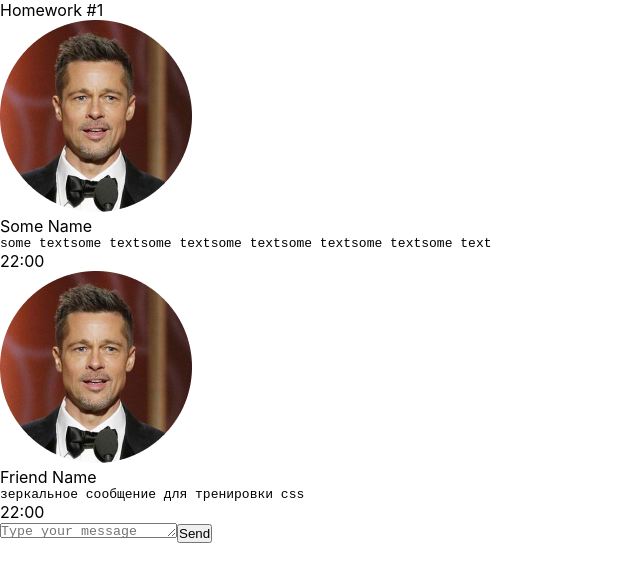
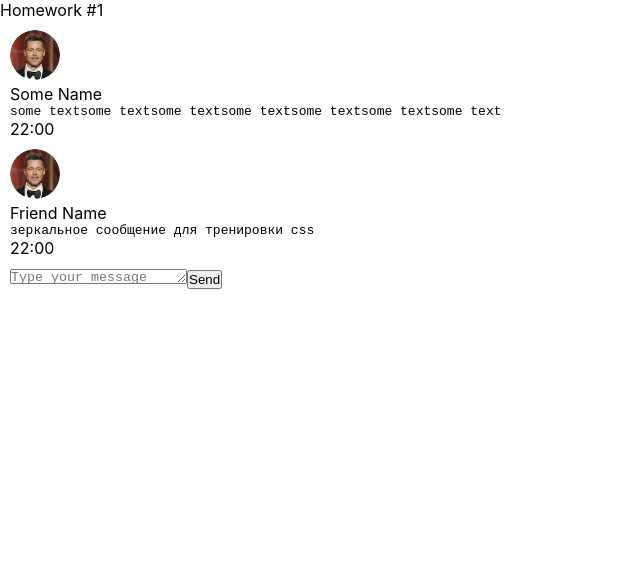
Before and after one commit to Chernik1991/DZignat2, a React (Create React App) app: page / in a window 1280 px wide. Shown: the top 582 px of the page, without its empty margins (0-640 px from the left). Built offline with nearby package versions, Linux system fonts and the light colour scheme.

Commit message:
commit 1 dz

```diff
--- a/src/s2-homeworks/hw01/friend-message/FriendMessage.module.css
+++ b/src/s2-homeworks/hw01/friend-message/FriendMessage.module.css
@@ -1,5 +1,5 @@
 .friendMessage {
-
+    margin: 10px;
 }
 
 .friendImageAndText {
@@ -7,7 +7,9 @@
 }
 
 .friendImageAndText img {
-
+    width: 50px;
+    height: 50px;
+    border-radius: 50%;
 }
 
 .friendText {
--- a/src/s2-homeworks/hw01/message-sender/MessageSender.module.css
+++ b/src/s2-homeworks/hw01/message-sender/MessageSender.module.css
@@ -1,5 +1,5 @@
 .sendForm {
-
+    margin: 10px;
 }
 
 .textarea {
--- a/src/s2-homeworks/hw01/message/Message.module.css
+++ b/src/s2-homeworks/hw01/message/Message.module.css
@@ -1,13 +1,15 @@
 .message {
-
+    margin: 10px;
+    align-items: flex-start;
 }
 
 .imageAndText {
-
 }
 
 .imageAndText img {
-
+    width: 50px;
+    height: 50px;
+    border-radius: 50%;
 }
 
 .text {
```
